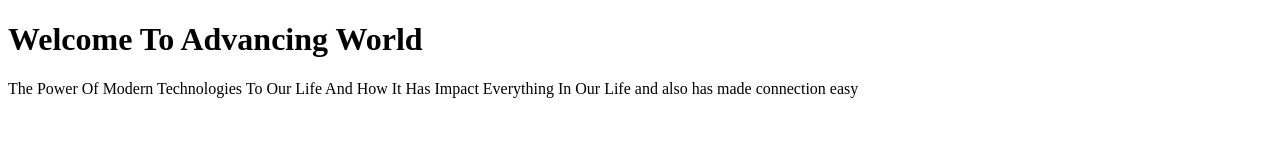
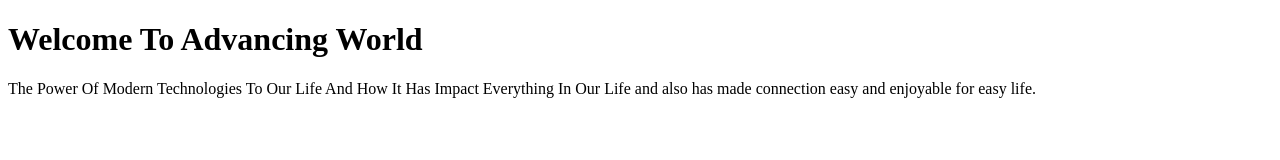
Before and after one commit to cephasghai/test, a plain HTML site: page index.html in a window 1280 px wide. Drawn offline with Linux system fonts and the light colour scheme.

Commit message:
made changes

```diff
--- a/index.html
+++ b/index.html
@@ -7,7 +7,7 @@
 
  <body>
   <h1>Welcome To Advancing World</h1>
-  <p>The Power Of  Modern Technologies To Our Life And How It Has Impact Everything In Our Life and also has made connection easy</p>
+  <p>The Power Of  Modern Technologies To Our Life And How It Has Impact Everything In Our Life and also has made connection easy and enjoyable for easy life.</p>
  </body>
 
 </html>
```
Also changed, not shown: readme.html (+1 -1 lines).
